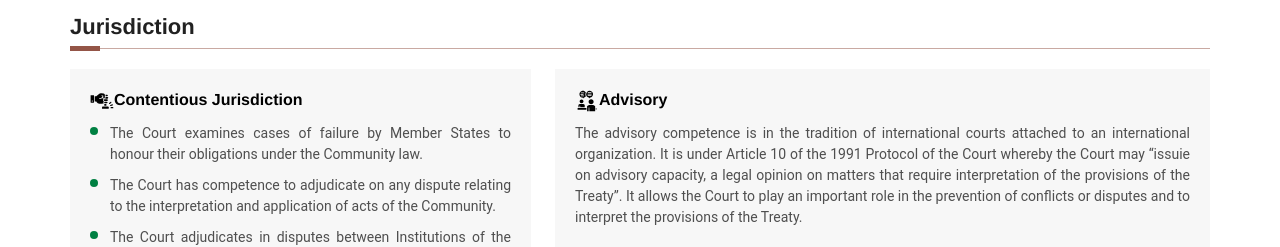
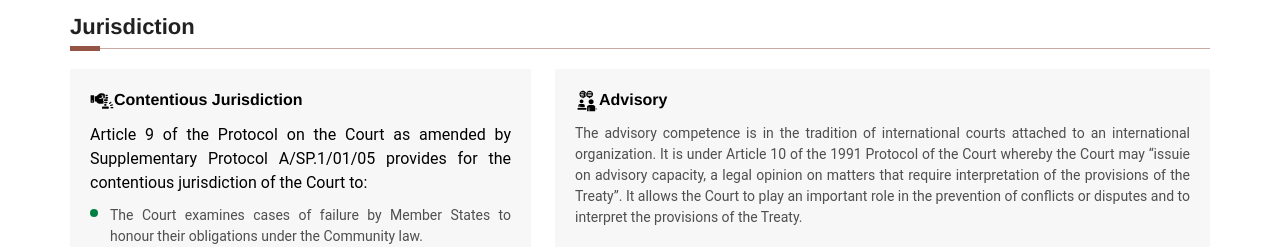
Before and after one commit to snehaneosoft/CCJ, a website: page mandate.html in a window 1280 px wide. Shown: the part 1300-1547 px from the top of the page. Drawn offline with Linux system fonts and the light colour scheme; files whose address does not match are found by name; a web font is replaced by a local one.

Commit message:
UI changes on mandate jurisduction

```diff
--- a/mandate.html
+++ b/mandate.html
@@ -242,7 +242,7 @@
 
                     </div>
                     <div class="col-lg-4">
-                        <div class="madate-right">
+                        <div class="madate-right h-100">
                             <img loading="lazy" src="src/images/mandate.png" alt="tender-detail" title="" />
                         </div>
 
@@ -260,6 +260,8 @@
                                 <h5><span><img loading="lazy" src="src/images/jurisdiction.svg" alt=""
                                             title="" /></span>Contentious Jurisdiction
                                 </h5>
+                                <p>Article 9 of the Protocol on the Court as amended by Supplementary Protocol
+                                    A/SP.1/01/05 provides for the contentious jurisdiction of the Court to:</p>
                                 <ul>
                                     <li>The Court examines cases of failure by Member States to honour their obligations
                                         under the Community law.</li>
--- a/src/scss/pages/_mandate.scss
+++ b/src/scss/pages/_mandate.scss
@@ -37,6 +37,9 @@
         color: $black;
         margin-bottom: 10px;
       }
+      p {
+        margin-bottom: 10px;
+      }
       ul {
         li {
           font-size: rem(14);
@@ -47,7 +50,7 @@
           padding-left: 20px;
           margin-bottom: 10px;
           &::before {
-            content: "";
+            content: '';
             display: block;
             height: 8px;
             width: 8px;
```
Also changed, not shown: src/css/style.css.
